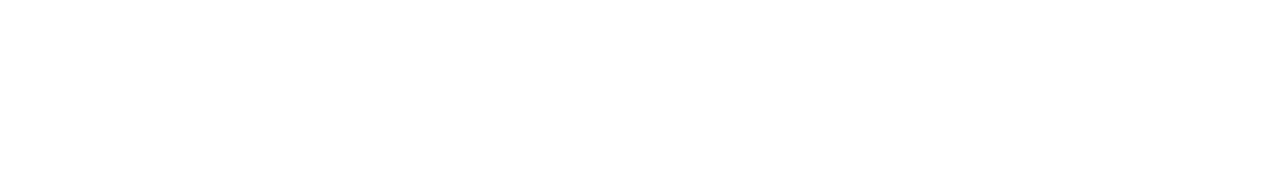
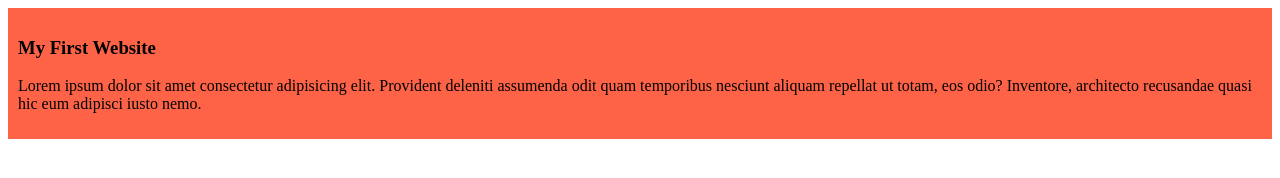
Before and after one commit to engrmizankhan/my-simple-website, a plain HTML site: page index.html in a window 1280 px wide. Drawn offline with Linux system fonts and the light colour scheme.

Commit message:
added the first blog

```diff
--- a/index.html
+++ b/index.html
@@ -4,8 +4,13 @@
     <meta charset="UTF-8">
     <meta name="viewport" content="width=device-width, initial-scale=1.0">
     <title>My simple Website</title>
+    <link rel="stylesheet" href="styles/blog.css">
 </head>
 <body>
+    <div>
+        <h3>My First Website</h3>
+        <p>Lorem ipsum dolor sit amet consectetur adipisicing elit. Provident deleniti assumenda odit quam temporibus nesciunt aliquam repellat ut totam, eos odio? Inventore, architecto recusandae quasi hic eum adipisci iusto nemo.</p>
+    </div>
 
 </body>
 </html>
--- /dev/null
+++ b/styles/blog.css
@@ -0,0 +1,3 @@
+div{ background-color: tomato;
+    padding: 10px;
+}
```
